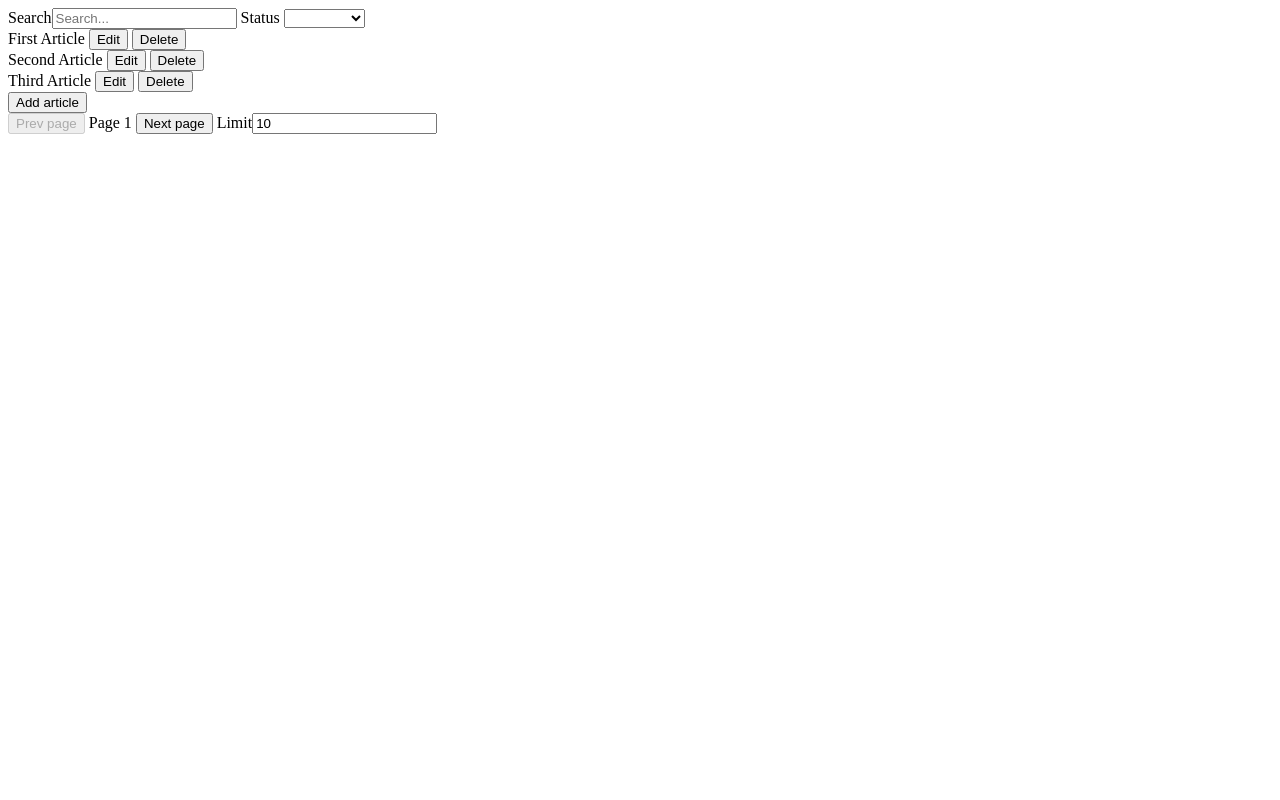
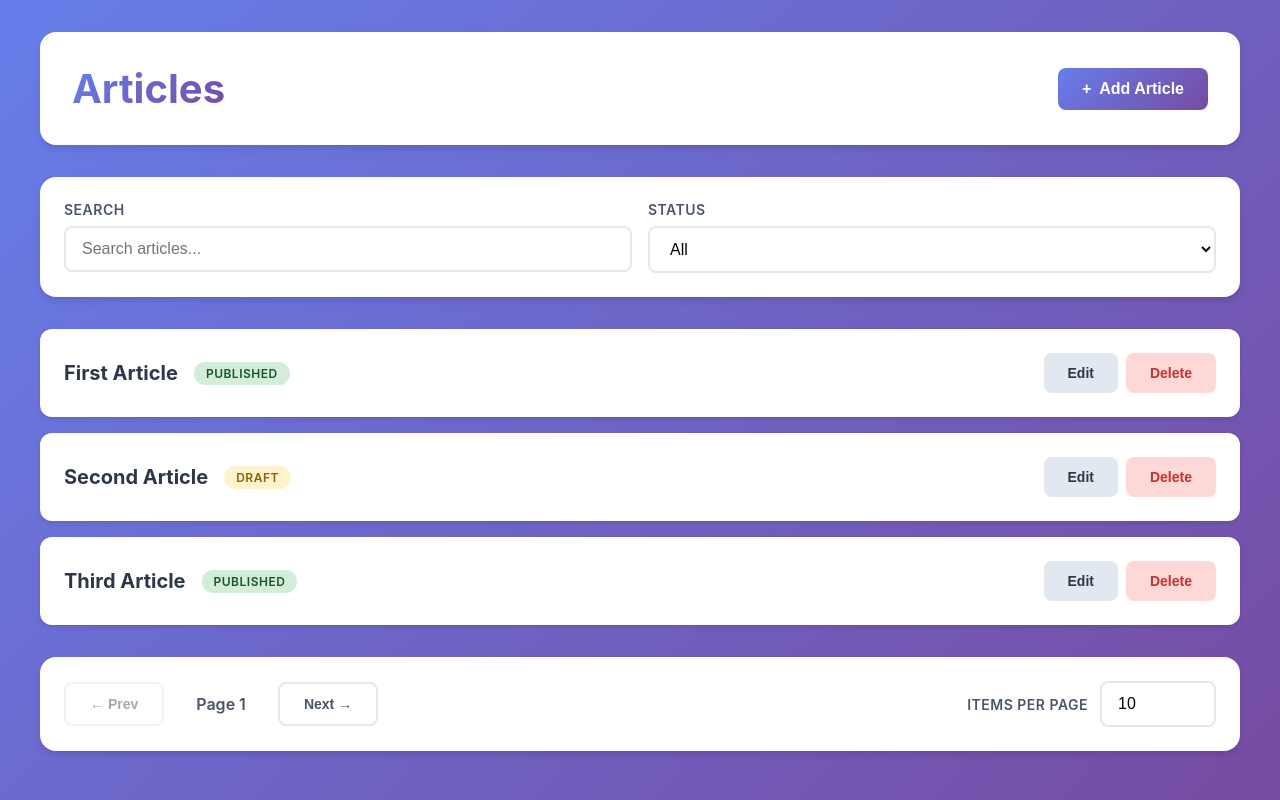
Before and after one commit to brandonp2412/DailySpecial, a SvelteKit app: page / in a window 1280 px wide. Built offline with nearby package versions, Linux system fonts and the light colour scheme.

Commit message:
Make page pretty

```diff
--- a/src/routes/+page.svelte
+++ b/src/routes/+page.svelte
@@ -25,61 +25,364 @@
 	}
 </script>
 
-<label
-	>Search<input type="text" placeholder="Search..." bind:value={search} onchange={refresh} /></label
->
-<label
-	>Status
+<div class="container">
+	<header>
+		<h1>Articles</h1>
+		<button class="btn-primary" onclick={() => goto('/articles/new')}>
+			<span>+</span> Add Article
+		</button>
+	</header>
+
+	<div class="filters">
+		<label class="filter-item">
+			<span class="label-text">Search</span>
+			<input type="text" placeholder="Search articles..." bind:value={search} onchange={refresh} />
+		</label>
+		<label class="filter-item">
+			<span class="label-text">Status</span>
 			<select onchange={refresh} bind:value={status}>
-		<option value=""></option>
+				<option value="">All</option>
 				<option value="published">Published</option>
 				<option value="draft">Draft</option>
 			</select>
 		</label>
+	</div>
 
+	<div class="articles-list">
 		{#each data.articles as article}
-	<div>
-		{article.title}
-		<button onclick={() => goto(`/articles/${article.id}`)}>Edit</button>
+			<div class="article-card">
+				<div class="article-content">
+					<h3>{article.title}</h3>
+					{#if article.status}
+						<span class="status-badge status-{article.status}">{article.status}</span>
+					{/if}
+				</div>
+				<div class="article-actions">
+					<button class="btn-secondary" onclick={() => goto(`/articles/${article.id}`)}>
+						Edit
+					</button>
 					<button
-			onclick={() => {
-				const ok = confirm(`Are you sure you want to delete ${article.title}?`);
+						class="btn-danger"
+						onclick={async () => {
+							const ok = confirm(`Are you sure you want to delete "${article.title}"?`);
 							if (ok) {
-					fetch(`/api/articles`, {
+								await fetch(`/api/articles`, {
 									method: 'DELETE',
 									headers: { 'Content-Type': 'application/json' },
 									body: JSON.stringify({ id: article.id })
-					}).then(() => invalidateAll());
+								});
+								await invalidateAll();
 							}
-			}}>Delete</button
+						}}
 					>
+						Delete
+					</button>
+				</div>
 			</div>
 		{/each}
-
-<div>
-	<button>Add article</button>
 	</div>
 
-<div>
+	<div class="pagination">
+		<div class="pagination-controls">
 			<button
+				class="btn-icon"
 				onclick={() => {
 					currentPage--;
 					updateParams(currentPage, limit);
 				}}
 				disabled={currentPage <= 1}
 			>
-		Prev page
+				← Prev
 			</button>
-	<span>Page {currentPage}</span>
+			<span class="page-info">Page {currentPage}</span>
 			<button
+				class="btn-icon"
 				onclick={() => {
 					currentPage++;
 					updateParams(currentPage, limit);
 				}}
 			>
-		Next page
+				Next →
 			</button>
-	<label
-		>Limit<input type="number" placeholder="Limit" bind:value={limit} onchange={refresh} /></label
-	>
 		</div>
+		<label class="limit-control">
+			<span class="label-text">Items per page</span>
+			<input type="number" min="1" max="100" bind:value={limit} onchange={refresh} />
+		</label>
+	</div>
+</div>
+
+<style>
+	:global(body) {
+		margin: 0;
+		padding: 0;
+		font-family:
+			-apple-system, BlinkMacSystemFont, 'Segoe UI', Roboto, 'Helvetica Neue', Arial, sans-serif;
+		background: linear-gradient(135deg, #667eea 0%, #764ba2 100%);
+		min-height: 100vh;
+	}
+
+	.container {
+		max-width: 1200px;
+		margin: 0 auto;
+		padding: 2rem;
+	}
+
+	header {
+		display: flex;
+		justify-content: space-between;
+		align-items: center;
+		margin-bottom: 2rem;
+		background: white;
+		padding: 2rem;
+		border-radius: 16px;
+		box-shadow: 0 4px 6px rgba(0, 0, 0, 0.1);
+	}
+
+	h1 {
+		margin: 0;
+		font-size: 2.5rem;
+		background: linear-gradient(135deg, #667eea 0%, #764ba2 100%);
+		-webkit-background-clip: text;
+		-webkit-text-fill-color: transparent;
+		background-clip: text;
+	}
+
+	.filters {
+		display: grid;
+		grid-template-columns: repeat(auto-fit, minmax(250px, 1fr));
+		gap: 1rem;
+		margin-bottom: 2rem;
+		background: white;
+		padding: 1.5rem;
+		border-radius: 16px;
+		box-shadow: 0 4px 6px rgba(0, 0, 0, 0.1);
+	}
+
+	.filter-item {
+		display: flex;
+		flex-direction: column;
+		gap: 0.5rem;
+	}
+
+	.label-text {
+		font-size: 0.875rem;
+		font-weight: 600;
+		color: #4a5568;
+		text-transform: uppercase;
+		letter-spacing: 0.5px;
+	}
+
+	input[type='text'],
+	input[type='number'],
+	select {
+		padding: 0.75rem 1rem;
+		border: 2px solid #e2e8f0;
+		border-radius: 8px;
+		font-size: 1rem;
+		transition: all 0.2s;
+		background: white;
+	}
+
+	input[type='text']:focus,
+	input[type='number']:focus,
+	select:focus {
+		outline: none;
+		border-color: #667eea;
+		box-shadow: 0 0 0 3px rgba(102, 126, 234, 0.1);
+	}
+
+	.articles-list {
+		display: flex;
+		flex-direction: column;
+		gap: 1rem;
+		margin-bottom: 2rem;
+	}
+
+	.article-card {
+		background: white;
+		padding: 1.5rem;
+		border-radius: 12px;
+		box-shadow: 0 2px 4px rgba(0, 0, 0, 0.1);
+		display: flex;
+		justify-content: space-between;
+		align-items: center;
+		transition: all 0.3s;
+	}
+
+	.article-card:hover {
+		box-shadow: 0 8px 16px rgba(0, 0, 0, 0.15);
+		transform: translateY(-2px);
+	}
+
+	.article-content {
+		flex: 1;
+		display: flex;
+		align-items: center;
+		gap: 1rem;
+	}
+
+	.article-content h3 {
+		margin: 0;
+		font-size: 1.25rem;
+		color: #2d3748;
+	}
+
+	.status-badge {
+		padding: 0.25rem 0.75rem;
+		border-radius: 12px;
+		font-size: 0.75rem;
+		font-weight: 600;
+		text-transform: uppercase;
+		letter-spacing: 0.5px;
+	}
+
+	.status-published {
+		background: #d4edda;
+		color: #155724;
+	}
+
+	.status-draft {
+		background: #fff3cd;
+		color: #856404;
+	}
+
+	.article-actions {
+		display: flex;
+		gap: 0.5rem;
+	}
+
+	button {
+		padding: 0.75rem 1.5rem;
+		border: none;
+		border-radius: 8px;
+		font-size: 0.875rem;
+		font-weight: 600;
+		cursor: pointer;
+		transition: all 0.2s;
+		display: inline-flex;
+		align-items: center;
+		gap: 0.5rem;
+	}
+
+	button:disabled {
+		opacity: 0.5;
+		cursor: not-allowed;
+	}
+
+	button:not(:disabled):hover {
+		transform: translateY(-1px);
+		box-shadow: 0 4px 8px rgba(0, 0, 0, 0.15);
+	}
+
+	.btn-primary {
+		background: linear-gradient(135deg, #667eea 0%, #764ba2 100%);
+		color: white;
+		font-size: 1rem;
+	}
+
+	.btn-primary:hover:not(:disabled) {
+		background: linear-gradient(135deg, #5568d3 0%, #653a8b 100%);
+	}
+
+	.btn-secondary {
+		background: #e2e8f0;
+		color: #2d3748;
+	}
+
+	.btn-secondary:hover:not(:disabled) {
+		background: #cbd5e0;
+	}
+
+	.btn-danger {
+		background: #fed7d7;
+		color: #c53030;
+	}
+
+	.btn-danger:hover:not(:disabled) {
+		background: #fc8181;
+		color: white;
+	}
+
+	.btn-icon {
+		background: white;
+		color: #4a5568;
+		border: 2px solid #e2e8f0;
+	}
+
+	.btn-icon:hover:not(:disabled) {
+		background: #f7fafc;
+		border-color: #667eea;
+		color: #667eea;
+	}
+
+	.pagination {
+		background: white;
+		padding: 1.5rem;
+		border-radius: 16px;
+		box-shadow: 0 4px 6px rgba(0, 0, 0, 0.1);
+		display: flex;
+		justify-content: space-between;
+		align-items: center;
+		flex-wrap: wrap;
+		gap: 1rem;
+	}
+
+	.pagination-controls {
+		display: flex;
+		align-items: center;
+		gap: 1rem;
+	}
+
+	.page-info {
+		font-weight: 600;
+		color: #4a5568;
+		padding: 0 1rem;
+	}
+
+	.limit-control {
+		display: flex;
+		align-items: center;
+		gap: 0.75rem;
+	}
+
+	.limit-control input {
+		width: 80px;
+	}
+
+	@media (max-width: 768px) {
+		.container {
+			padding: 1rem;
+		}
+
+		header {
+			flex-direction: column;
+			gap: 1rem;
+			text-align: center;
+		}
+
+		h1 {
+			font-size: 2rem;
+		}
+
+		.article-card {
+			flex-direction: column;
+			gap: 1rem;
+			align-items: flex-start;
+		}
+
+		.article-actions {
+			width: 100%;
+			justify-content: flex-end;
+		}
+
+		.pagination {
+			flex-direction: column;
+		}
+
+		.pagination-controls {
+			width: 100%;
+			justify-content: center;
+		}
+	}
+</style>
```
Lines whose indentation alone changed are shown as unchanged.
